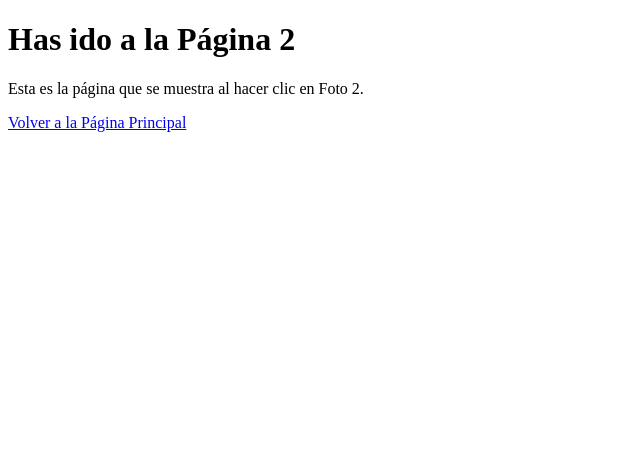
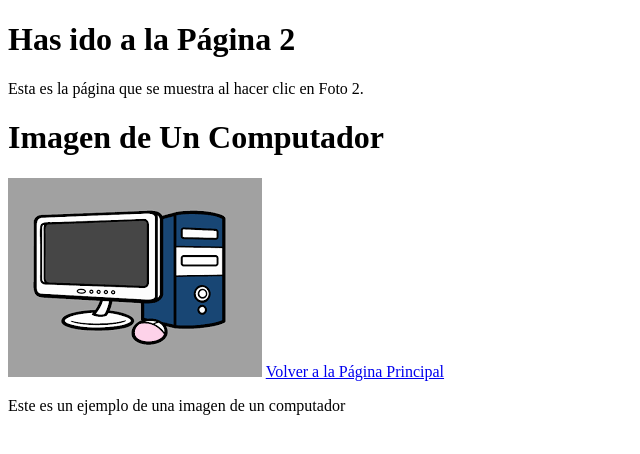
Before and after one commit to SkyDrow1455/proyecto-CamiloSamboni, a plain HTML site: page pagina2.html in a window 1280 px wide. Shown: the whole page, without its empty margins (0-640 px from the left). Drawn offline with Linux system fonts and the light colour scheme.

Commit message:
Pagina 2 - V2 Modificado

```diff
--- a/pagina2.html
+++ b/pagina2.html
@@ -8,6 +8,9 @@
 <body>
     <h1>Has ido a la Página 2</h1>
     <p>Esta es la página que se muestra al hacer clic en Foto 2.</p>
+    <h1>Imagen de Un Computador</h1>
+    <img src="imagenes/computador.png" alt="Computador"/>
     <a href="ejercicio3.html">Volver a la Página Principal</a>
+    <p>Este es un ejemplo de una imagen de un computador</p>
 </body>
 </html>
```
Also changed, not shown: imagenes/computador.png (added).
